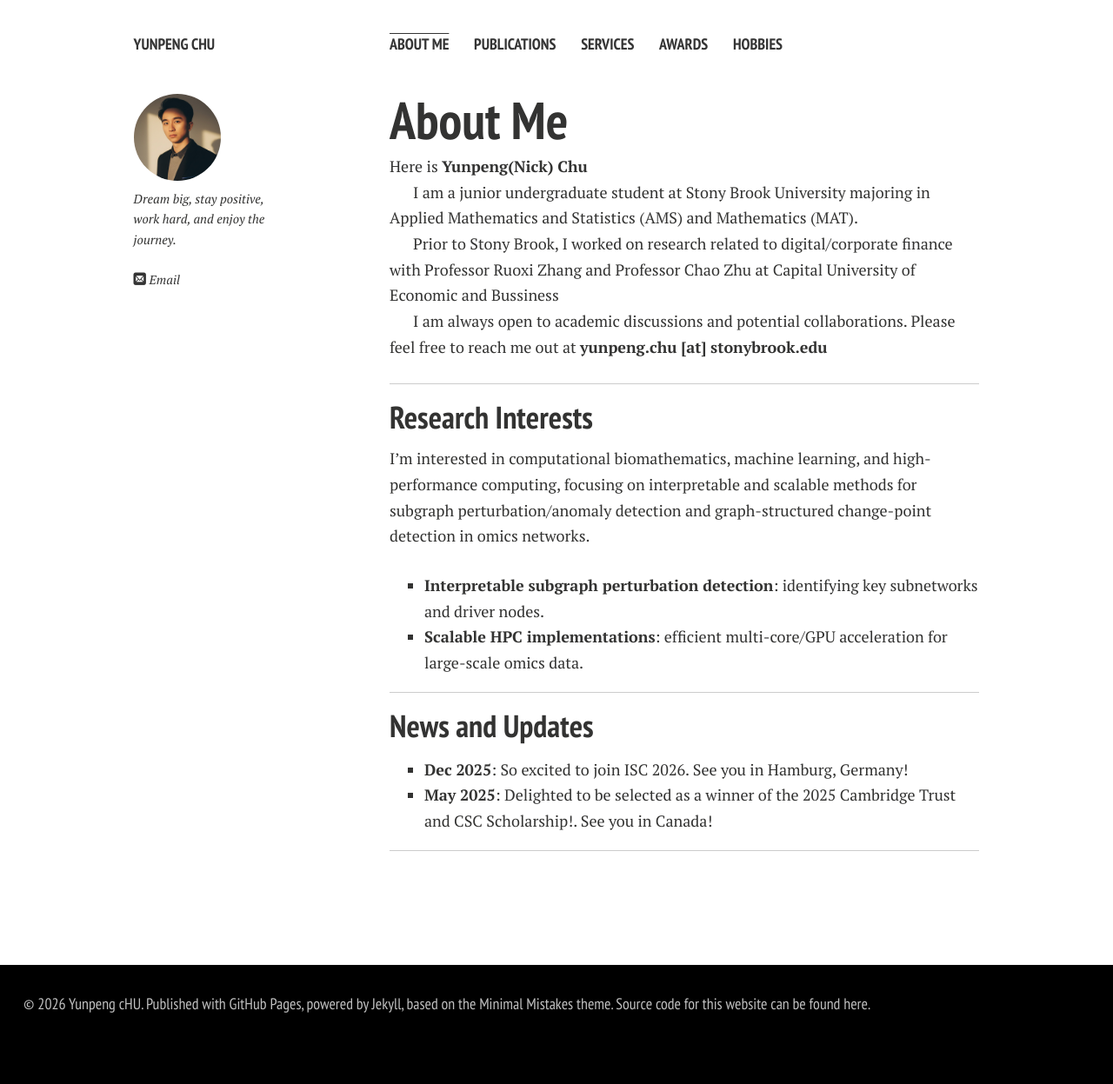
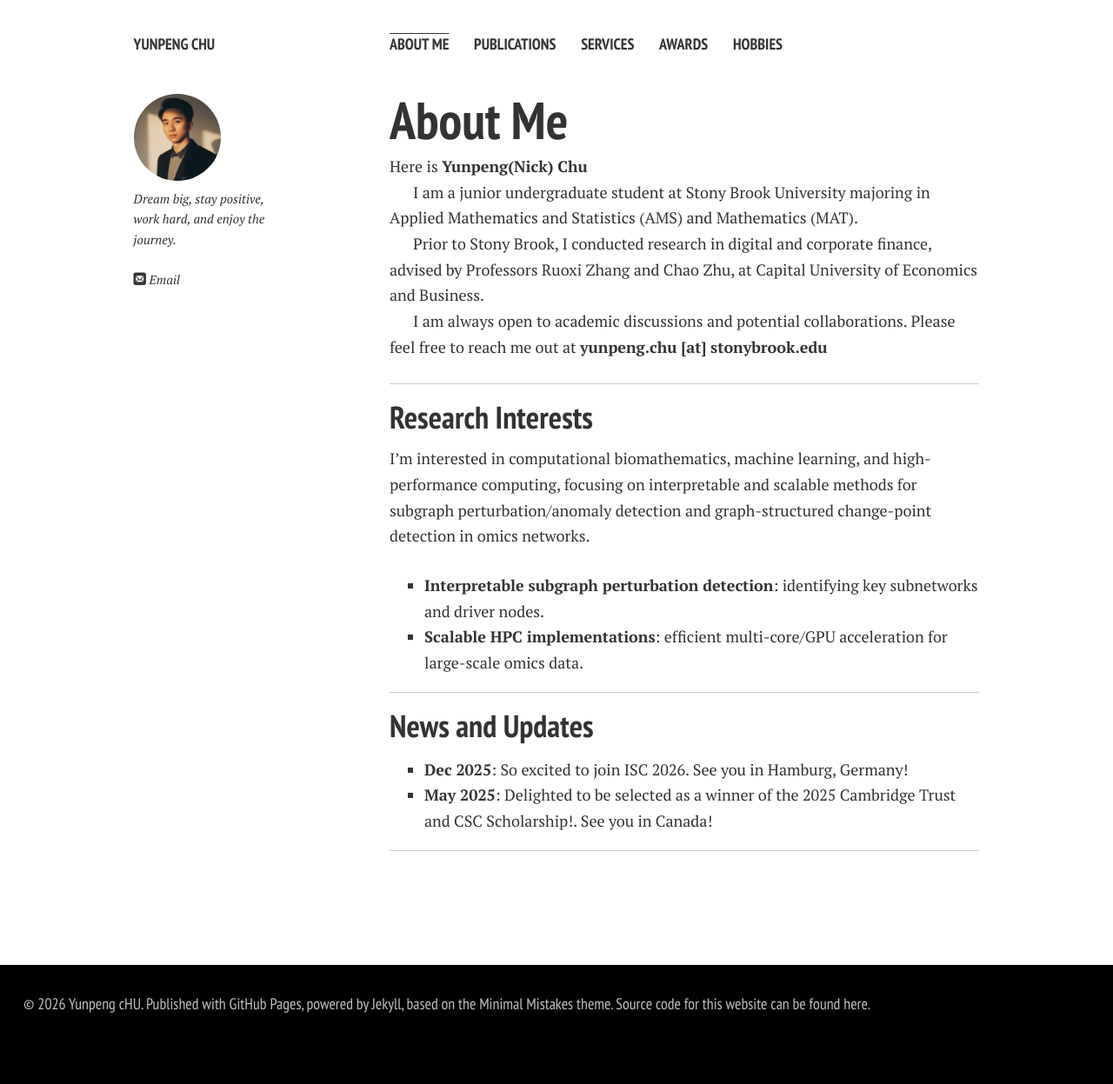
Before and after one commit to yunpeng2004/Home, a Jekyll site: the page built from index.md, in a window 1280 px wide. Shown: the whole page at 87% size. Built offline with Jekyll 4.4.1, drawn with Linux system fonts in a browser that asks for light colours; nearby versions of some CDN libraries; comment, search, counter and statistics services are not loaded; a style sheet for code colours, icons or effects is not loaded; our own code applies the rules of GitHub Pages for plain Markdown files.

Commit message:
Revise
Updated the wording for clarity and corrected the name of the institution.

```diff
--- a/index.md
+++ b/index.md
@@ -8,7 +8,7 @@ Here is **Yunpeng(Nick) Chu**
 
 I am a junior undergraduate student at Stony Brook University majoring in Applied Mathematics and Statistics (AMS) and Mathematics (MAT).
 
-Prior to Stony Brook, I worked on research related to digital/corporate finance with Professor Ruoxi Zhang and Professor Chao Zhu at Capital University of Economic and Bussiness
+Prior to Stony Brook, I conducted research in digital and corporate finance, advised by Professors Ruoxi Zhang and Chao Zhu, at Capital University of Economics and Business.
 
 I am always open to academic discussions and potential collaborations. Please feel free to reach me out at **yunpeng.chu [at] stonybrook.edu**
 
```
